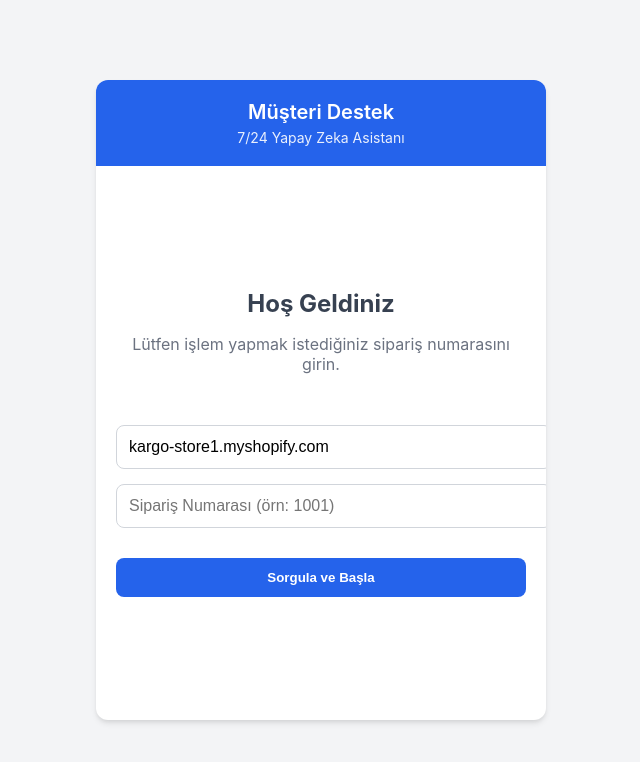
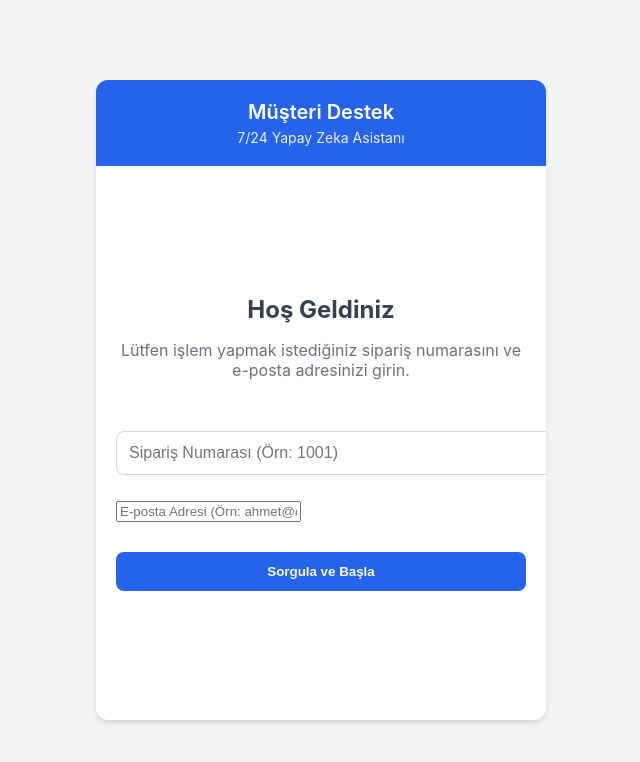
Before and after one commit to Muhammedali26/shopify-ai-assistant, a Flask app: page / in a window 1280 px wide. Shown: the top 762 px of the page, without its empty margins (319-959 px from the left). Run offline with Flask 3, Linux system fonts and the light colour scheme.

Commit message:
Remove shop input and fix email field

```diff
--- a/src/static/js/embed.js
+++ b/src/static/js/embed.js
@@ -66,7 +66,9 @@
 
     const iframe = document.createElement('iframe');
     iframe.id = 'ai-support-iframe';
-    iframe.src = APP_URL;
+    // Mağaza URL'sini al (Shopify global değişkeninden)
+    const shopDomain = window.Shopify ? window.Shopify.shop : window.location.hostname;
+    iframe.src = `${APP_URL}?shop=${shopDomain}`;
 
     container.appendChild(iframe);
     document.body.appendChild(container);
--- a/src/static/js/main.js
+++ b/src/static/js/main.js
@@ -3,14 +3,26 @@
 let currentEmail = '';
 
 async function startChat() {
-    const shopInput = document.getElementById('shop-url').value;
+    // URL'den shop parametresini al
+    const urlParams = new URLSearchParams(window.location.search);
+    const shopFromUrl = urlParams.get('shop');
+
+    // Eğer URL'de yoksa input'tan almaya çalış (fallback)
+    const shopInput = shopFromUrl || document.getElementById('shop-url').value;
+
     const orderInput = document.getElementById('order-input').value;
     const emailInput = document.getElementById('email-input').value;
     const errorDiv = document.getElementById('login-error');
     const btn = document.querySelector('button[onclick="startChat()"]');
 
-    if (!shopInput || !orderInput || !emailInput) {
-        errorDiv.textContent = "Lütfen mağaza URL'si, sipariş numarası ve e-posta adresini girin.";
+    if (!shopInput) {
+        errorDiv.textContent = "Mağaza bilgisi bulunamadı.";
+        errorDiv.style.display = 'block';
+        return;
+    }
+
+    if (!orderInput || !emailInput) {
+        errorDiv.textContent = "Lütfen sipariş numarası ve e-posta adresini girin.";
         errorDiv.style.display = 'block';
         return;
     }
--- a/src/templates/index.html
+++ b/src/templates/index.html
@@ -20,65 +20,34 @@
         <div id="login-screen">
             <div style="text-align: center; margin-bottom: 20px;">
                 <h2 style="margin: 0; color: #374151;">Hoş Geldiniz</h2>
-                <p style="color: #6b7280;">Lütfen işlem yapmak istediğiniz sipariş numarasını girin.</p>
-            </div>
-            <input type="text" id="shop-url" placeholder="Mağaza URL (örn: kargo-store1.myshopify.com)"
-                value="kargo-store1.myshopify.com">
-            <input type="number" id="order-number" placeholder="Sipariş Numarası (örn: 1001)">
-            <div id="login-error"
-                style="color: #dc2626; font-size: 0.9rem; display: none; text-align: center; margin-top: 10px;"></div>
-            <button onclick="startChat()" style="margin-top: 15px;">Sorgula ve Başla</button>
+                <p style="color: #6b7280;">Lütfen işlem yapmak istediğiniz sipariş numarasını ve e-posta adresinizi
+                    girin.</p>
             </div>
 
-        <!-- Sohbet Ekranı -->
-        <div id="chat-screen">
-            <!DOCTYPE html>
-            <html lang="tr">
+            <!-- Shop URL artık gizli/otomatik alınıyor -->
+            <input type="hidden" id="shop-url">
 
-            <head>
-                <meta charset="UTF-8">
-                <meta name="viewport" content="width=device-width, initial-scale=1.0">
-                <title>Müşteri Destek Portalı</title>
-                <link rel="stylesheet" href="{{ url_for('static', filename='css/style.css') }}">
-            </head>
-
-            <body>
-
-                <div class="container">
-                    <div class="header">
-                        <h1>Müşteri Destek</h1>
-                        <p>7/24 Yapay Zeka Asistanı</p>
-                    </div>
-
-                    <!-- Giriş Ekranı -->
-                    <div id="login-screen">
-                        <div style="text-align: center; margin-bottom: 20px;">
-                            <h2 style="margin: 0; color: #374151;">Hoş Geldiniz</h2>
-                            <p style="color: #6b7280;">Lütfen işlem yapmak istediğiniz sipariş numarasını girin.</p>
-                        </div>
-                        <input type="text" id="shop-url" placeholder="Mağaza URL (örn: kargo-store1.myshopify.com)"
-                            value="kargo-store1.myshopify.com">
             <div class="input-group">
                 <input type="text" id="order-input" placeholder="Sipariş Numarası (Örn: 1001)">
             </div>
             <div class="input-group" style="margin-top: 10px;">
                 <input type="email" id="email-input" placeholder="E-posta Adresi (Örn: ahmet@ornek.com)">
             </div>
-                        <button onclick="startChat()">Sohbeti Başlat</button>
-                        <div id="login-error" class="error-message"></div>
+
+            <button onclick="startChat()" style="margin-top: 15px;">Sorgula ve Başla</button>
+            <div id="login-error" class="error-message" style="display: none;"></div>
         </div>
 
         <!-- Sohbet Ekranı -->
-                    <div id="chat-screen">
+        <div id="chat-screen" style="display: none;">
             <div class="chat-messages" id="messages">
                 <div class="message bot">
                     Merhaba! Ben asistanınız. Siparişinizle ilgili size nasıl yardımcı olabilirim?
                 </div>
             </div>
-                        <div class="loading" id="loading">Yazıyor...</div>
+            <div class="loading" id="loading" style="display: none;">Yazıyor...</div>
             <div class="input-area">
-                            <input type="text" id="user-input" placeholder="Bir mesaj yazın..."
-                                onkeypress="handleKeyPress(event)">
+                <input type="text" id="user-input" placeholder="Bir mesaj yazın..." onkeypress="handleKeyPress(event)">
                 <button onclick="sendMessage()">Gönder</button>
             </div>
         </div>
```
Lines whose indentation alone changed are shown as unchanged.
